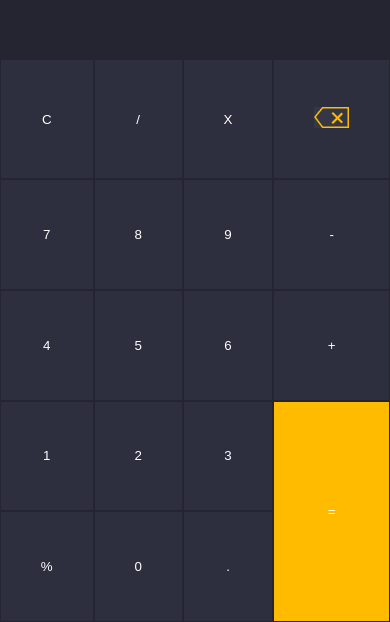
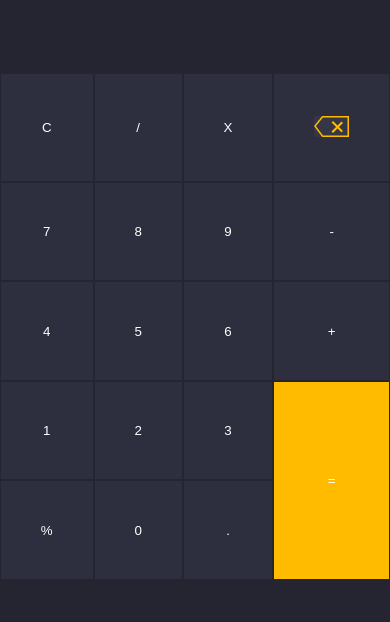
Before and after one commit to maitebecker/Calculadora, a plain HTML site: page index.html in a window 390 px wide. Shown: the part 222-844 px from the top of the page. Drawn offline with Linux system fonts and the light colour scheme.

Commit message:
alterando estilos

```diff
--- a/style.css
+++ b/style.css
@@ -11,6 +11,7 @@
 
 body {
   box-sizing: border-box;
+  background-color: var(--cor-fundo);
 }
 
 .container {
@@ -84,7 +85,7 @@ button:hover {
 
 @media screen and (max-width: 768px) {
   .calculadora{
-    height: 100vh;
+    height: 90vh;
     width: 100vw;
   }
 }
```
